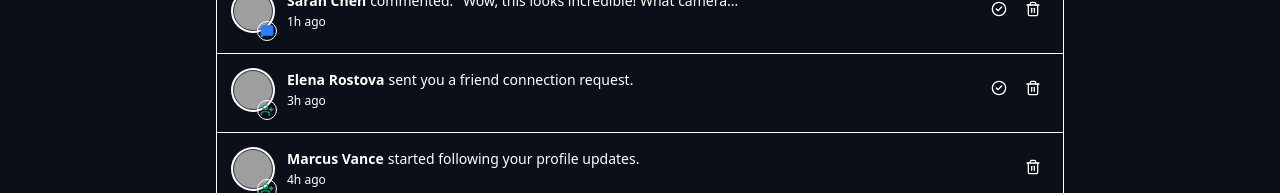
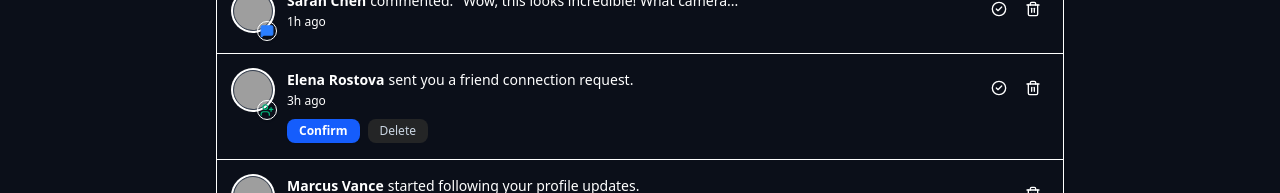
Before and after one commit to simanto848/facebook-clone-frontend, a Next.js app: page /notifications in a window 1280 px wide. Shown: the part 446-639 px from the top of the page. Built offline with nearby package versions, Linux system fonts and the light colour scheme; no server answers; sample sign-in values are in the browser's storage; grey boxes are pictures that could not be loaded.

Commit message:
feat(notifications): add inline friend request actions in NotificationsPage

```diff
--- a/app/notifications/page.tsx
+++ b/app/notifications/page.tsx
@@ -95,6 +95,7 @@ export default function NotificationsPage() {
   const [readBanner, setReadBanner] = useState<string | null>(null);
   const [soundEnabled, setSoundEnabled] = useState(true);
   const [showClearConfirm, setShowClearConfirm] = useState(false);
+  const [requestStatus, setRequestStatus] = useState<Record<string, "accepted" | "declined">>({});
 
   useEffect(() => {
     try {
@@ -213,6 +214,23 @@ export default function NotificationsPage() {
       // Continue optimistic remove
     }
     setNotifications((prev) => prev.filter((n) => n.id !== id));
+  };
+
+  const handleAcceptRequest = (id: string, e: React.MouseEvent) => {
+    e.stopPropagation();
+    setRequestStatus((prev) => ({ ...prev, [id]: "accepted" }));
+    setNotifications((prev) =>
+      prev.map((n) => (n.id === id ? { ...n, unread: false, text: "is now your friend." } : n))
+    );
+    setReadBanner("Friend request confirmed!");
+    setTimeout(() => setReadBanner(null), 3000);
+  };
+
+  const handleDeclineRequest = (id: string, e: React.MouseEvent) => {
+    e.stopPropagation();
+    setRequestStatus((prev) => ({ ...prev, [id]: "declined" }));
+    setReadBanner("Friend request declined.");
+    setTimeout(() => setReadBanner(null), 3000);
   };
 
   const unreadCount = notifications.filter((n) => n.unread).length;
@@ -441,6 +459,37 @@ export default function NotificationsPage() {
                   <span className="text-xs text-muted-foreground/80 mt-1 block">
                     {item.time}
                   </span>
+
+                  {/* Inline Friend Request Actions */}
+                  {item.type === "friend_request" && (
+                    <div className="mt-2.5 flex items-center gap-2">
+                      {requestStatus[item.id] === "accepted" ? (
+                        <span className="flex items-center gap-1 text-xs text-emerald-400 font-semibold bg-emerald-500/10 px-2.5 py-1 rounded-lg">
+                          <CheckCircle2 size={13} />
+                          Friends
+                        </span>
+                      ) : requestStatus[item.id] === "declined" ? (
+                        <span className="text-xs text-slate-400 italic">Request removed</span>
+                      ) : (
+                        <>
+                          <button
+                            type="button"
+                            onClick={(e) => handleAcceptRequest(item.id, e)}
+                            className="px-3 py-1 bg-blue-600 hover:bg-blue-500 text-white rounded-lg text-xs font-semibold transition shadow-xs cursor-pointer"
+                          >
+                            Confirm
+                          </button>
+                          <button
+                            type="button"
+                            onClick={(e) => handleDeclineRequest(item.id, e)}
+                            className="px-3 py-1 bg-[#242526] hover:bg-[#3a3b3c] text-slate-300 rounded-lg text-xs font-medium transition cursor-pointer"
+                          >
+                            Delete
+                          </button>
+                        </>
+                      )}
+                    </div>
+                  )}
                 </div>
               </div>
 
```
